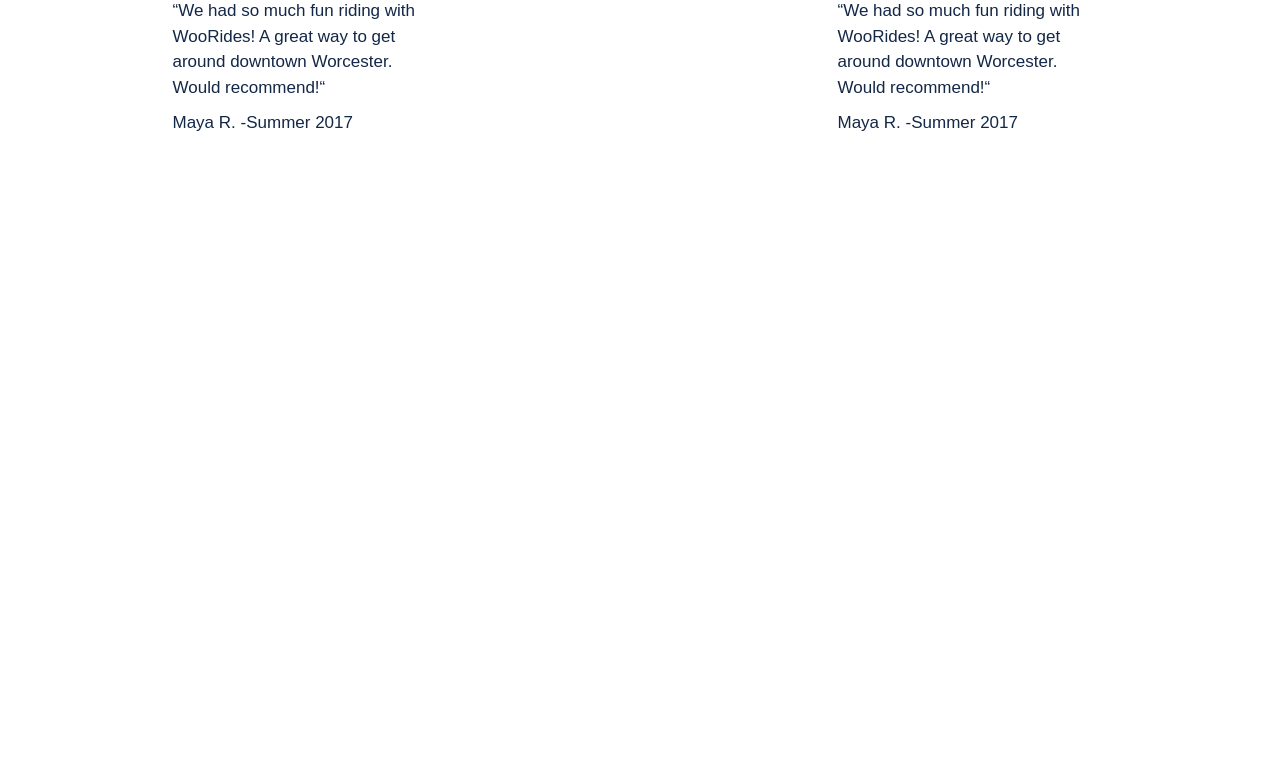
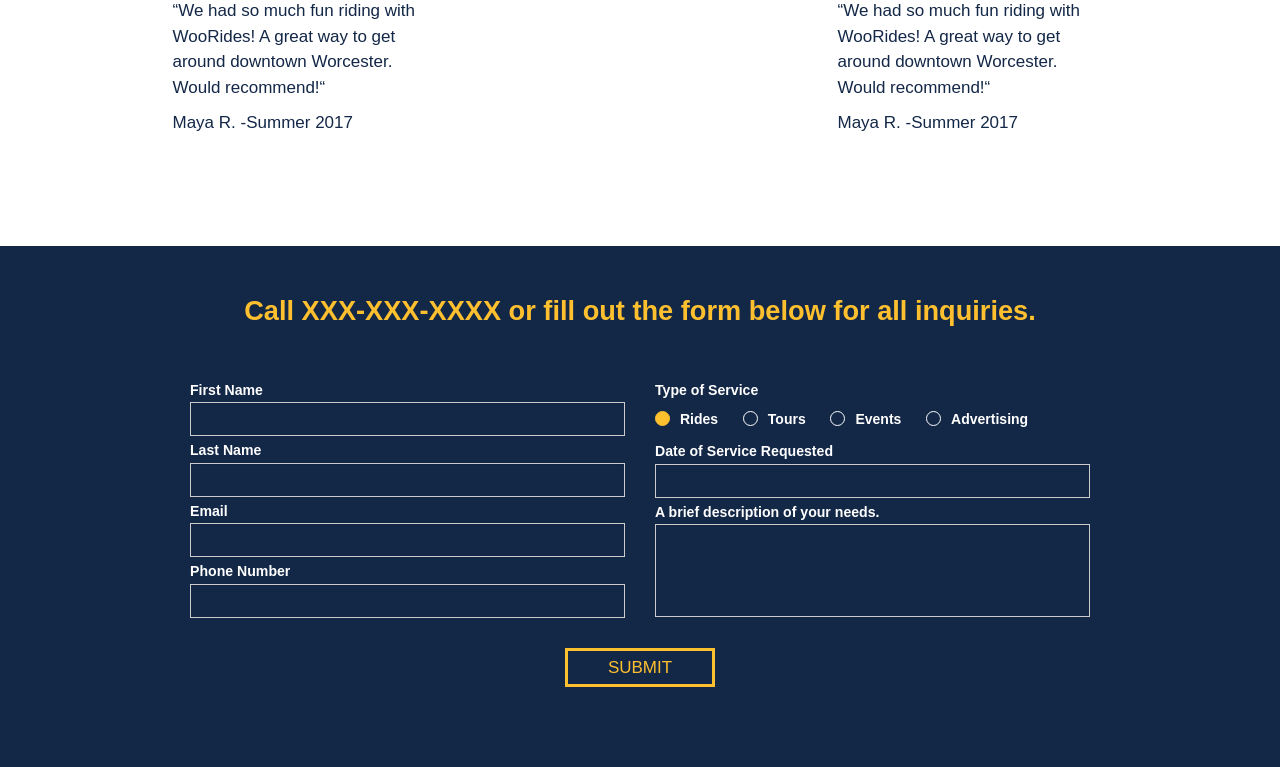
Before and after one commit to jbdano/woorides, a PHP site: page / in a window 1280 px wide. Shown: the part 2101-2868 px from the top of the page. Before the commit the page ends 2232 px from the top, so only its background shows below. Run offline with PHP 8.4, Linux system fonts and the light colour scheme; some libraries are stand-ins or nearby versions; some web fonts are replaced.

Commit message:
formatted contact section

```diff
--- a/Assets/css/custom.css
+++ b/Assets/css/custom.css
@@ -590,4 +590,114 @@ label {
     #reviews-section .review .review-content .review-rating i {
       color: #FFC02F; }
 
+/* line 2, C:/Bitnami/wampstack-7.0.30-1/apache2/htdocs/woorides/Assets/css/scss/home/_contact.scss */
+#contact-form-section {
+  background-color: #132747;
+  padding: 50px 0; }
+  /* line 6, C:/Bitnami/wampstack-7.0.30-1/apache2/htdocs/woorides/Assets/css/scss/home/_contact.scss */
+  #contact-form-section .content-title {
+    color: #FFC02F;
+    text-align: center;
+    margin-bottom: 50px; }
+
+/* line 16, C:/Bitnami/wampstack-7.0.30-1/apache2/htdocs/woorides/Assets/css/scss/home/_contact.scss */
+#contact-form .form-group {
+  margin: 0; }
+
+/* line 19, C:/Bitnami/wampstack-7.0.30-1/apache2/htdocs/woorides/Assets/css/scss/home/_contact.scss */
+#contact-form .form-container {
+  margin: 0 auto;
+  width: 100%;
+  max-width: 500px; }
+  @media screen and (min-width: 992px) {
+    /* line 19, C:/Bitnami/wampstack-7.0.30-1/apache2/htdocs/woorides/Assets/css/scss/home/_contact.scss */
+    #contact-form .form-container {
+      max-width: 900px; } }
+
+/* line 27, C:/Bitnami/wampstack-7.0.30-1/apache2/htdocs/woorides/Assets/css/scss/home/_contact.scss */
+#contact-form .contact-form-label {
+  margin: 4px 0 0 0; }
+
+/* line 30, C:/Bitnami/wampstack-7.0.30-1/apache2/htdocs/woorides/Assets/css/scss/home/_contact.scss */
+#contact-form label {
+  color: white; }
+
+/* line 33, C:/Bitnami/wampstack-7.0.30-1/apache2/htdocs/woorides/Assets/css/scss/home/_contact.scss */
+#contact-form input, #contact-form textarea {
+  color: white;
+  background-color: transparent;
+  border-radius: 0px; }
+  /* line 38, C:/Bitnami/wampstack-7.0.30-1/apache2/htdocs/woorides/Assets/css/scss/home/_contact.scss */
+  #contact-form input:focus, #contact-form textarea:focus {
+    border-color: #FFC02F;
+    -webkit-box-shadow: inset 0 1px 1px rgba(0, 0, 0, 0.075), 0 0 8px rgba(255, 192, 47, 0.6);
+    box-shadow: inset 0 1px 1px rgba(0, 0, 0, 0.075), 0 0 8px rgba(255, 192, 47, 0.6); }
+
+/* line 44, C:/Bitnami/wampstack-7.0.30-1/apache2/htdocs/woorides/Assets/css/scss/home/_contact.scss */
+#contact-form textarea {
+  height: 93px;
+  resize: none; }
+
+/* line 48, C:/Bitnami/wampstack-7.0.30-1/apache2/htdocs/woorides/Assets/css/scss/home/_contact.scss */
+#contact-form #contact-form-submit {
+  margin: 30px auto;
+  display: block;
+  text-align: center;
+  width: 150px;
+  border: 3px solid #FFC02F;
+  color: #FFC02F; }
+  /* line 56, C:/Bitnami/wampstack-7.0.30-1/apache2/htdocs/woorides/Assets/css/scss/home/_contact.scss */
+  #contact-form #contact-form-submit:hover {
+    background-color: rgba(255, 192, 47, 0.3); }
+
+/* Customize the label (the container) */
+/* line 65, C:/Bitnami/wampstack-7.0.30-1/apache2/htdocs/woorides/Assets/css/scss/home/_contact.scss */
+.service-item {
+  display: block;
+  position: relative;
+  padding-left: 25px;
+  margin: 10px 20px 10px 0;
+  cursor: pointer;
+  font-size: 14px;
+  -webkit-user-select: none;
+  -moz-user-select: none;
+  -ms-user-select: none;
+  user-select: none; }
+  @media screen and (min-width: 992px) {
+    /* line 65, C:/Bitnami/wampstack-7.0.30-1/apache2/htdocs/woorides/Assets/css/scss/home/_contact.scss */
+    .service-item {
+      display: inline-block;
+      margin: 7px 20px 7px 0; } }
+
+/* Hide the browser's default radio button */
+/* line 83, C:/Bitnami/wampstack-7.0.30-1/apache2/htdocs/woorides/Assets/css/scss/home/_contact.scss */
+.service-item input {
+  position: absolute;
+  top: 0;
+  left: 0;
+  opacity: 0; }
+
+/* Create a custom radio button */
+/* line 91, C:/Bitnami/wampstack-7.0.30-1/apache2/htdocs/woorides/Assets/css/scss/home/_contact.scss */
+.checkmark {
+  position: absolute;
+  top: 2px;
+  left: 0;
+  height: 15px;
+  width: 15px;
+  background-color: transparent;
+  border: 1px solid white;
+  border-radius: 50%; }
+
+/* On mouse-over, add a grey background color */
+/* line 103, C:/Bitnami/wampstack-7.0.30-1/apache2/htdocs/woorides/Assets/css/scss/home/_contact.scss */
+.service-item:hover input ~ .checkmark {
+  background-color: #ccc; }
+
+/* When the radio button is checked, add a blue background */
+/* line 108, C:/Bitnami/wampstack-7.0.30-1/apache2/htdocs/woorides/Assets/css/scss/home/_contact.scss */
+.service-item input:checked ~ .checkmark {
+  background-color: #FFC02F;
+  border: 1px solid #FFC02F; }
+
 /*# sourceMappingURL=../custom.map */
--- a/Assets/css/scss/custom.scss
+++ b/Assets/css/scss/custom.scss
@@ -8,3 +8,4 @@
 @import 'home/carousel.scss';
 @import 'home/definition.scss';
 @import 'home/services.scss';
+@import 'home/contact.scss';
--- /dev/null
+++ b/Assets/css/scss/home/_contact.scss
@@ -0,0 +1,111 @@
+
+#contact-form-section {
+	background-color: #132747;
+	padding: 50px 0;
+
+	.content-title {
+		color: #FFC02F;
+		text-align: center;
+		margin-bottom: 50px;
+	}
+}
+
+
+#contact-form {
+
+	.form-group {
+		margin: 0;
+	}
+	.form-container {
+		margin: 0 auto;
+		width: 100%;
+		max-width: 500px;
+		@media screen and (min-width: 992px) {
+			max-width: 900px;
+		}
+	}
+	.contact-form-label {
+		margin: 4px 0 0 0;
+	}
+	label {
+		color: white;
+	}
+	input, textarea {
+		color: white;
+		background-color: transparent;
+		border-radius: 0px;
+
+		&:focus {
+			border-color: #FFC02F;
+			-webkit-box-shadow: inset 0 1px 1px rgba(0,0,0,.075), 0 0 8px rgba(255, 192, 47,.6);
+			box-shadow: inset 0 1px 1px rgba(0,0,0,.075), 0 0 8px rgba(255, 192, 47,.6);
+		}
+	}
+	textarea {
+		height: 93px;
+		resize: none;
+	}
+	#contact-form-submit {
+		margin: 30px auto;
+		display: block;
+		text-align: center;
+		width: 150px;
+		border: 3px solid #FFC02F;
+		color: #FFC02F;
+
+		&:hover {
+			background-color: rgba(255, 192, 47, 0.3);
+		}
+	}
+}
+
+
+
+/* Customize the label (the container) */
+.service-item {
+	display: block;
+	position: relative;
+	padding-left: 25px;
+	margin: 10px 20px 10px 0;
+	cursor: pointer;
+	font-size: 14px;
+	-webkit-user-select: none;
+	-moz-user-select: none;
+	-ms-user-select: none;
+	user-select: none;
+	@media screen and (min-width: 992px) {
+		display: inline-block;
+		margin: 7px 20px 7px 0;
+	}
+}
+
+/* Hide the browser's default radio button */
+.service-item input {
+	position: absolute;
+	top: 0;
+	left: 0;
+	opacity: 0;
+}
+
+/* Create a custom radio button */
+.checkmark {
+	position: absolute;
+	top: 2px;
+	left: 0;
+	height: 15px;
+	width: 15px;
+	background-color: transparent;
+	border: 1px solid white;
+	border-radius: 50%;
+}
+
+/* On mouse-over, add a grey background color */
+.service-item:hover input ~ .checkmark {
+	background-color: #ccc;
+}
+
+/* When the radio button is checked, add a blue background */
+.service-item input:checked ~ .checkmark {
+	background-color: #FFC02F;
+	border: 1px solid #FFC02F;
+}
--- a/index.html
+++ b/index.html
@@ -358,7 +358,7 @@
 
 		  </div>
 	</div>
- <!--
+
  	<div id="contact-form-section">
  		<div class="container-fluid">
  			<div class="col-sm-12">
@@ -367,7 +367,7 @@
  			<form id="contact-form">
  				<div class="form-container">
  					<div class="row">
-			 			<div class="col-sm-6">
+			 			<div class="col-md-6">
 			 				<div class="form-group">
 		 					    <label for="contact-form-firstName" class="contact-form-label">First Name</label>
 		    					<input type="text" class="form-control" id="contact-form-firstName">
@@ -385,7 +385,7 @@
 		    					<input type="tel" class="form-control" id="contact-form-phoneNumber">
 			 				</div>
 			 			</div>
-			 			<div class="col-sm-6">
+			 			<div class="col-md-6">
 			 				<div class="form-group">
 		 					    <label for="contact-form-phoneNumber" class="contact-form-label">Type of Service</label>
 		 					    <br>
@@ -426,7 +426,7 @@
  			</form>
  		</div>
  	</div>
-
+ <!--
  	<div id="values-section">
 		<h1 class="section-header">Our <span class="theme-color-yellow">Values</span></h1>
 		<div class="container">
```
Also changed, not shown: 1 other file.
